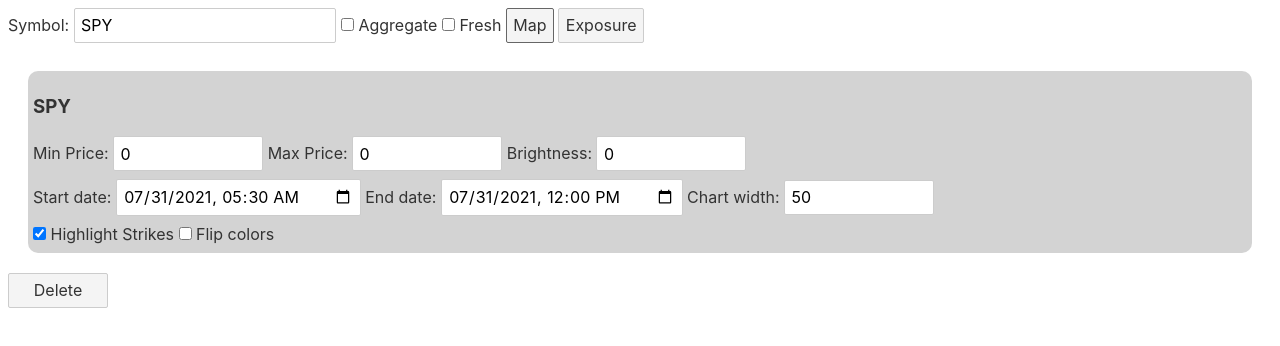
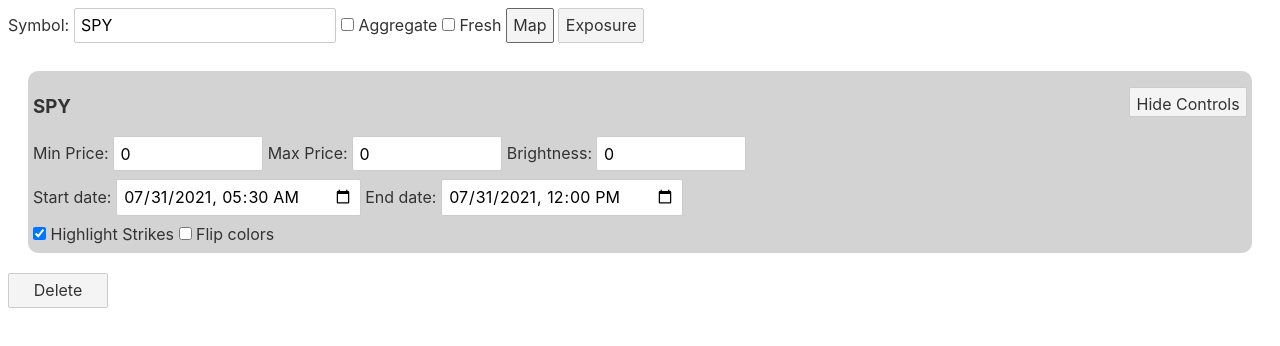
Before and after one commit to jrdngr/market_analyzer, a Svelte app in the folder frontend/: page / in a window 1280 px wide. Both pictures are taken after a click on the button "Map". Shown: the top 346 px of the page. Built offline with nearby package versions, Linux system fonts and the light colour scheme; no server answers.

Commit message:
Added control toggle

```diff
--- a/frontend/src/components/GammaExposure.svelte
+++ b/frontend/src/components/GammaExposure.svelte
@@ -9,14 +9,13 @@
         fresh: false,
     };
 
+    let showControls = true;
+
     let minStrike = 0;
     let maxStrike = 0;
     let data = null;
     let reducedData = null;
     let percentileFilter = 0.0;
-    let chartWidth = 50;
-
-    $: chartWidthString = `width: ${chartWidth}%`;
 
 	onMount(async () => {
         console.log("Fetching data");
@@ -74,10 +73,18 @@
         minStrike = price - offset;
         maxStrike = price + offset;
     }
+
+    function toggleControls() {
+        showControls = !showControls;
+    }
 </script>
 
 <main>
-    <h3>{symbol}</h3>
+    <div class="header">
+        <h3>{symbol}</h3>
+        <button on:click={toggleControls}>{showControls ? "Hide Controls" : "Show Controls"}</button>
+    </div>
+    {#if showControls}
     <div class="controls">
         Min Strike: <input type=number bind:value={minStrike} min=0 step=5 on:change={updateStrikes}>
         Max Strike: <input type=number bind:value={maxStrike} min=0 step=5 on:change={updateStrikes}>
@@ -89,8 +96,8 @@
             step=0.01
             on:change={updatePercentileFilter}
         >
-        Chart width: <input type=number bind:value={chartWidth} min=10 max=100 step=1>
     </div>
+    {/if}
 
     <div class="charts">
         {#if data}
@@ -101,6 +108,16 @@
 </main>
 
 <style>
+    .header {
+        display: flex;
+        align-items: center;
+        justify-content: space-between;
+    }
+
+    .header button {
+        height: 30px;
+    }
+
     .controls input {
         width: 150px;
     }
--- a/frontend/src/components/GammaMap.svelte
+++ b/frontend/src/components/GammaMap.svelte
@@ -12,7 +12,8 @@
     let data = null;
     let reducedData = null;
 
-    let chartWidth = 50;
+    let showControls = true;
+
     let minPrice = 0;
     let maxPrice = 0;
     let brightness = 0;
@@ -28,8 +29,6 @@
     endDate.setHours(12);
     endDate.setMinutes(0);
     endDate.setMilliseconds(0);
-
-    $: chartWidthString = `width: ${chartWidth}%`;
 
 	onMount(async () => {
         console.log("Fetching data");
@@ -90,10 +89,18 @@
         reducedData.startDate = startDate;
         reducedData.endDate = endDate;
     }
+
+    function toggleControls() {
+        showControls = !showControls;
+    }
 </script>
 
 <main>
-    <h3>{symbol}</h3>
+    <div class="header">
+        <h3>{symbol}</h3>
+        <button on:click={toggleControls}>{showControls ? "Hide Controls" : "Show Controls"}</button>
+    </div>
+    {#if showControls}
     <div class="controls">
         Min Price: <input type=number bind:value={minPrice} min=0 step=1 on:change={setData}>
         Max Price: <input type=number bind:value={maxPrice} min=0 step=1 on:change={setData}>
@@ -109,12 +116,12 @@
     <div class="controls">
         Start date: <input type=datetime-local bind:value={startDate} on:change={setData}>
         End date: <input type=datetime-local bind:value={endDate} on:change={setData}>
-        Chart width: <input type=number bind:value={chartWidth} min=10 max=100 step=1>
     </div>
     <div class="controls">
         <input type=checkbox bind:checked={highlightStrikes} on:change={setData}> Highlight Strikes
         <input type=checkbox bind:checked={flipColors} on:change={setData}> Flip colors
-
+    </div>
+    {/if}
     <div class="charts">
         {#if reducedData}
         <div>
@@ -136,6 +143,16 @@
         font-weight: bold;
     }
 
+    .header {
+        display: flex;
+        align-items: center;
+        justify-content: space-between;
+    }
+
+    .header button {
+        height: 30px;
+    }
+
     .controls input[type=number] {
         width: 150px;
     }
```
